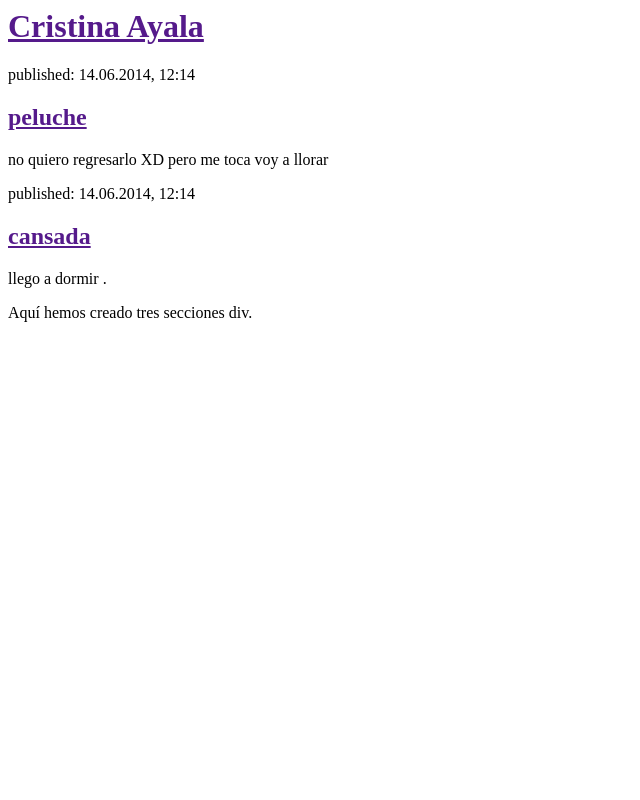
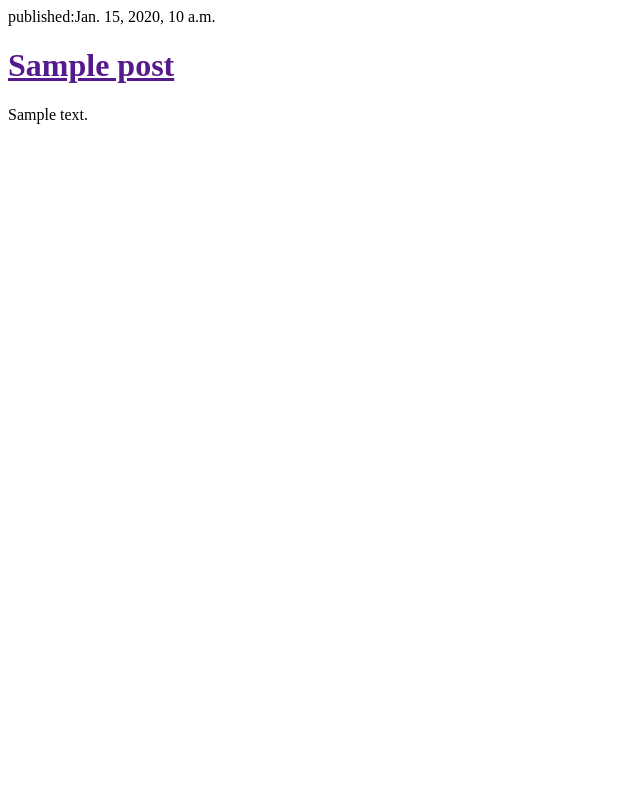
Before and after one commit to piacris/kuritsu, a Django app: template blog/templates/blog/post_list.html in a window 1280 px wide. Shown: the whole page, without its empty margins (0-640 px from the left). Run offline with Django 3.2, Linux system fonts and the light colour scheme; the template is opened without the code that fills it: values that come from a table or form of the project are taken from there, others are empty; tables that the repository leaves empty hold one stand-in row (values such as "Sample post").

Commit message:
agrupe los post q ya tienen fecha de publi los postre en la aplicasion

```diff
--- a/blog/templates/blog/post_list.html
+++ b/blog/templates/blog/post_list.html
@@ -3,21 +3,12 @@
         <title>Cristina Ayala</title>
     </head>
     <body>
-        <div>
-            <h1><a href="">Cristina Ayala</a></h1>
-        </div>
-
-        <div>
-            <p>published: 14.06.2014, 12:14</p>
-            <h2><a href="">peluche</a></h2>
-            <p>no quiero regresarlo XD pero me toca voy a llorar</p>
-        </div>
-
-        <div>
-            <p>published: 14.06.2014, 12:14</p>
-            <h2><a href="">cansada </a></h2>
-            <p>llego a dormir .</p>
-        </div>
+      {%for post in posts%}
+      <div>
+      	<p>published:{{post.published_date}}</p>
+      	<h1><a href="">{{post.title}}</a></h1>
+      	<p>{{post.text|linebreaks}}</p>
+      </div>
+      {%endfor%}
     </body>
 </html>
-Aquí hemos creado tres secciones div.
```
Also changed, not shown: blog/views.py (+5 -2 lines).
